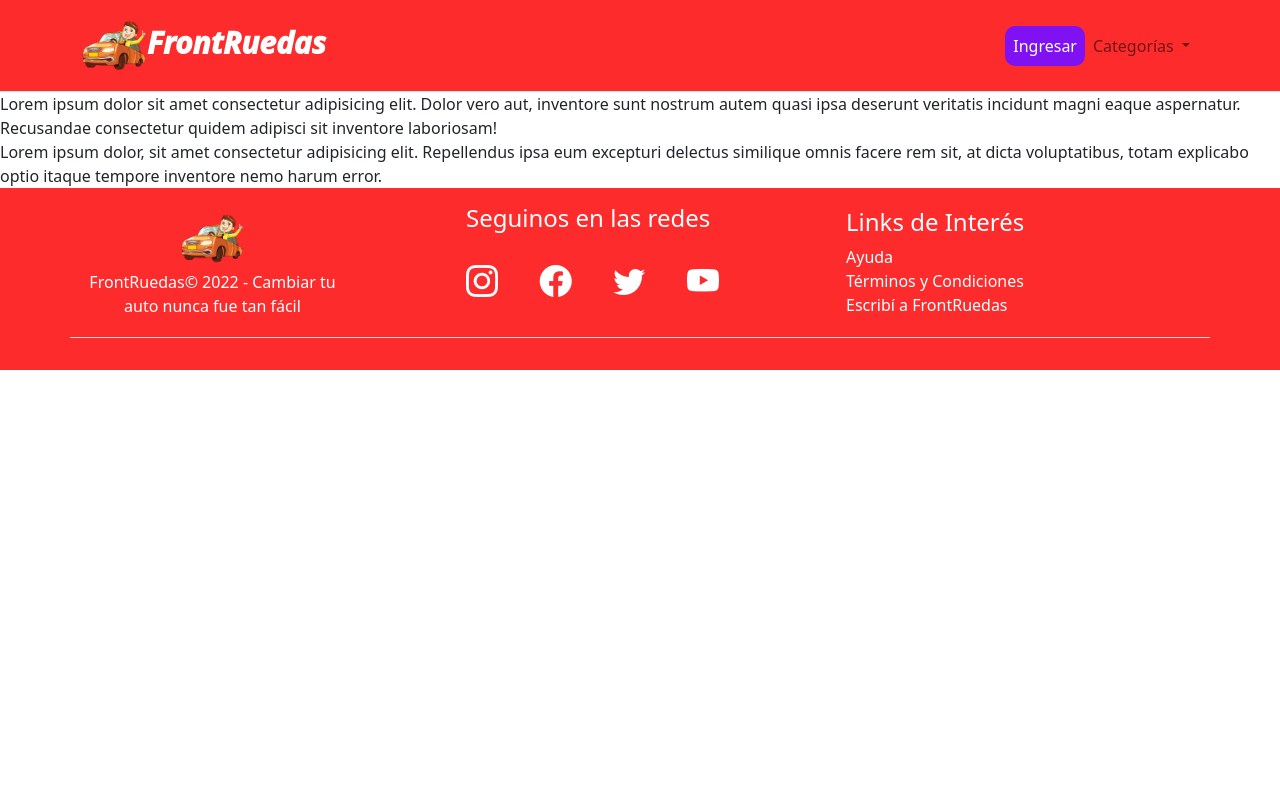
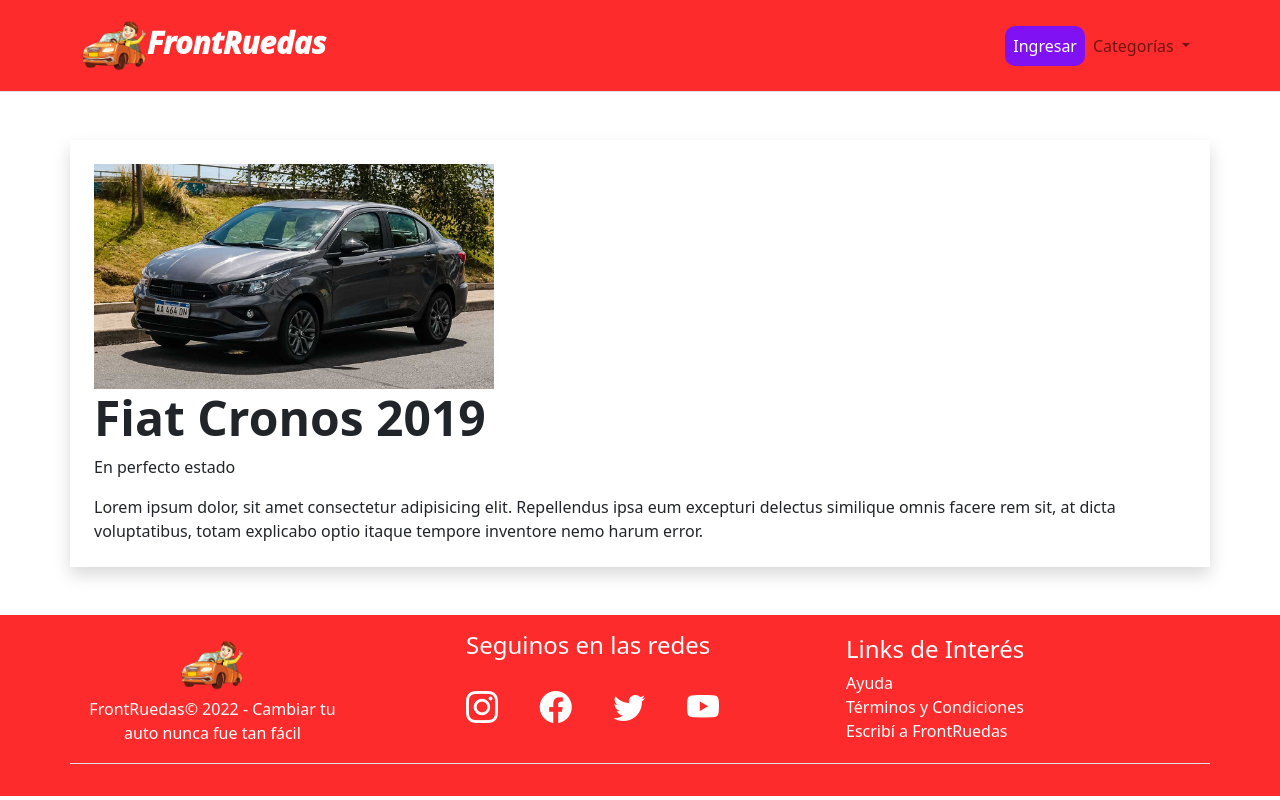
Before and after one commit to LucianoBullaude/proyecto-coder, a plain HTML site: page pages/autos.html in a window 1280 px wide. Drawn offline with nearby package versions, Linux system fonts and the light colour scheme.

Commit message:
se arreglaron los linkeos espero

```diff
--- a/pages/autos.html
+++ b/pages/autos.html
@@ -42,12 +42,19 @@
         </div>
     </header>
 
-    <section>
-        <main>
-            <div>Lorem ipsum dolor sit amet consectetur adipisicing elit. Dolor vero aut, inventore sunt nostrum autem
-                quasi ipsa deserunt veritatis incidunt magni eaque aspernatur. Recusandae consectetur quidem adipisci
-                sit inventore laboriosam!
-            </div>
+    <main>
+        <section class="container my-5 p-4 shadow">
+            <div class="row">
+                <div class="col-lg">
+                    <img src="/img/cronos.jpg" alt="" width=400 class="">
+                </div>
+
+                <div class="">
+                    <h3 class="text-center text-lg-start fw-bold display-5">Fiat Cronos 2019</h3>
+                    <p>En perfecto estado</p>
+                </div>
+
+
 
             <div>
                 Lorem ipsum dolor, sit amet consectetur adipisicing elit. Repellendus ipsa eum excepturi delectus
@@ -58,8 +65,8 @@
 
 
 
-        </main>
-    </section>
+        </section>
+    </main>
 
 
 
```
Also changed, not shown: index.html (+1 -1 lines), img/cronos.jpg (added).
